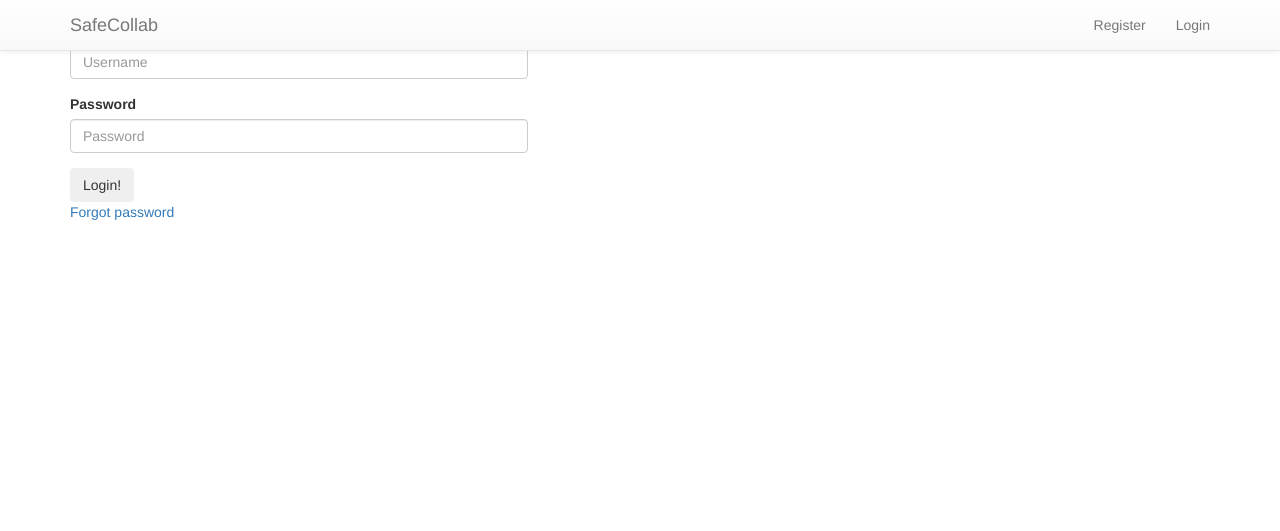
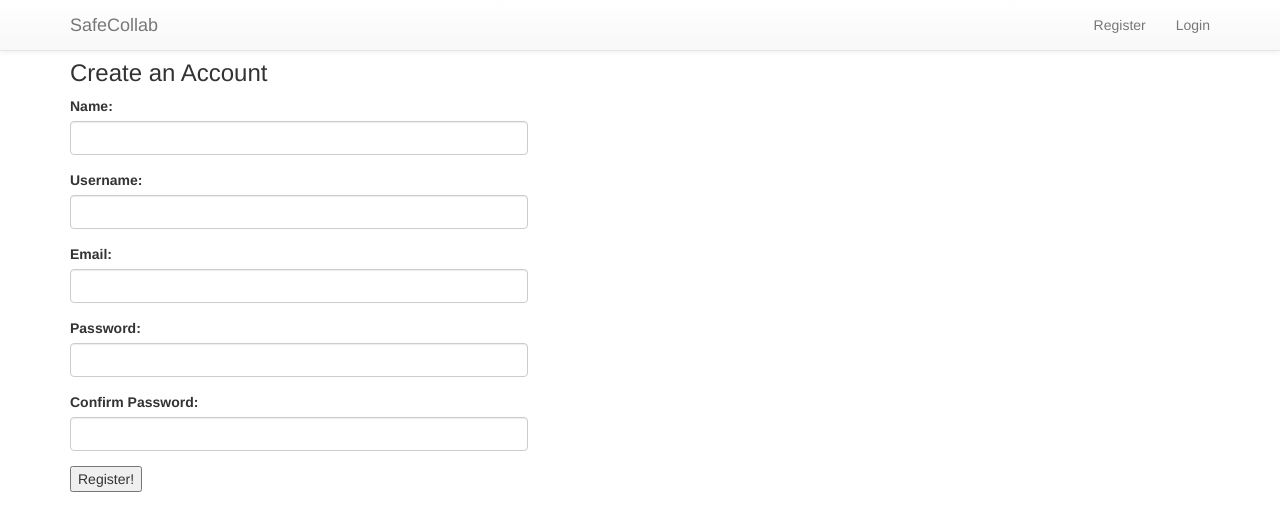
Before and after one commit to MikeVerdicchio/SafeCollab, a Django app: template templates/register.html in a window 1280 px wide. Shown: the top 531 px of the page. Run offline with Django 3.2, Linux system fonts and the light colour scheme; the template is opened without the code that fills it: values that come from a table or form of the project are taken from there, others are empty; parts of the project's set-up code (start-up, migrations or seed data) failed here and were passed over; some libraries are stand-ins or nearby versions.

Commit message:
Registration form complete. Need to add data into database

```diff
--- a/SafeCollab/urls.py
+++ b/SafeCollab/urls.py
@@ -9,9 +9,10 @@ admin.autodiscover()
 urlpatterns = patterns('',
                        # url(r'^$', 'SafeCollab.views.home'),
                        url(r'^$', 'home.views.index'),
-                       #url(r'^$', 'auth.views.index'),
+                       # url(r'^$', 'auth.views.index'),
                        url(r'^admin/', include(admin.site.urls)),
                        url(r'^login/$', 'auth.views.login_user'),
+                       url(r'^register/$', 'auth.views.register_user'),
                        url(r'^logout/$', 'auth.views.logout_user'),
                        url(r'^', include('encrypt.urls', namespace="encrypt")),
                        url(r'^encrypt/$', 'encrypt.views.index'),
--- a/auth/forms.py
+++ b/auth/forms.py
@@ -3,4 +3,12 @@ from django import forms
 
 class LoginForm(forms.Form):
     username = forms.CharField(label='Username', max_length=30)
-    password = forms.CharField(label="Password", max_length=30)
+    password = forms.CharField(label='Password')
+
+
+class RegisterForm(forms.Form):
+    name = forms.CharField(label='Name', max_length=30)
+    username = forms.CharField(label='Username', max_length=30)
+    email = forms.EmailField(label='Email', max_length=50)
+    password = forms.CharField(label='Password')
+    confirm = forms.CharField(label='Confirm Password')
--- a/auth/models.py
+++ b/auth/models.py
@@ -12,7 +12,6 @@ from django.db import models
 
 # Models for data tables
 # https://docs.djangoproject.com/en/1.9/topics/db/models/
-
 class User(models.Model):
     username = models.CharField(max_length=128)
     site_manager = models.BooleanField()
--- a/home/views.py
+++ b/home/views.py
@@ -3,6 +3,7 @@ from django.shortcuts import render_to_response
 from django.contrib.auth.decorators import login_required
 from django.template import RequestContext
 
+
 @login_required
 def index(request):
     return render_to_response('index.html', context_instance=RequestContext(request))
--- a/templates/index.html
+++ b/templates/index.html
@@ -9,7 +9,7 @@
             {% if user.is_authenticated %}
                 <p>Hello {{ user.username }}!</p>
             {% else %}
-                <p>Please <a href="/login/">log in</a> before you can view reports!</p>
+                <p>Please <a href="/login/">log in</a> or <a href="/register/">register</a> before you can view reports!</p>
             {% endif %}
         </div>
     </div>
--- a/templates/register.html
+++ b/templates/register.html
@@ -5,24 +5,22 @@
 {% block body %}
     <div class="container">
         <div class="row">
-        <div class="col-md-5 margin30">
-            <h3 class="heading">{{state}}</h3>
+            <div class="col-lg-5">
+                <br><br>
+                <h3 class="heading">Create an Account</h3>
                 <div class="contact-form">
-                <form role="form" method="post" action="/login/">
+                    <form role="form" method="post" action="/register/">
                         {% csrf_token %}
-                    {% if next %}
-                    <input type="hidden" name="next" value="{{ next }}" />{% endif %}
-                    <div class="form-group">
-                        <label for="name">Username</label>
-                        <input type="text" name="username" class="form-control" placeholder="Username" required>
+                        <div class="row">
+                            {% for field in form %}
+                                <div class="form-group col-lg-12">
+                                    {{ field.label_tag }}
+                                    {{ field | add_class:"form-control" }}
                                 </div>
-                    <div class="form-group">
-                        <label for="name">Password</label>
-                        <input type="password" name="password" class="form-control" placeholder="Password" required>
+                            {% endfor %}
                         </div>
-                    <button type="submit" class="btn btn-theme-bg">Login!</button>
+                        <input type="submit" value="Register!"/>
                     </form>
-                <a href="">Forgot password</a>
                 </div>
             </div>
         </div>
```
Also changed, not shown: auth/views.py (+32 -23 lines), templates/login.html (+9 -10 lines). Lines whose indentation alone changed are shown as unchanged.
